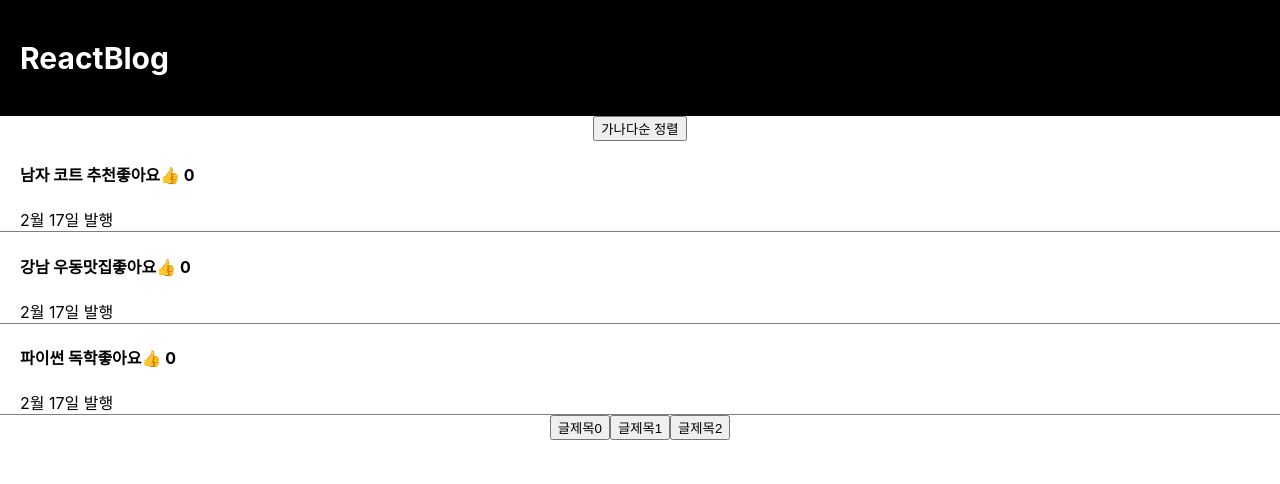
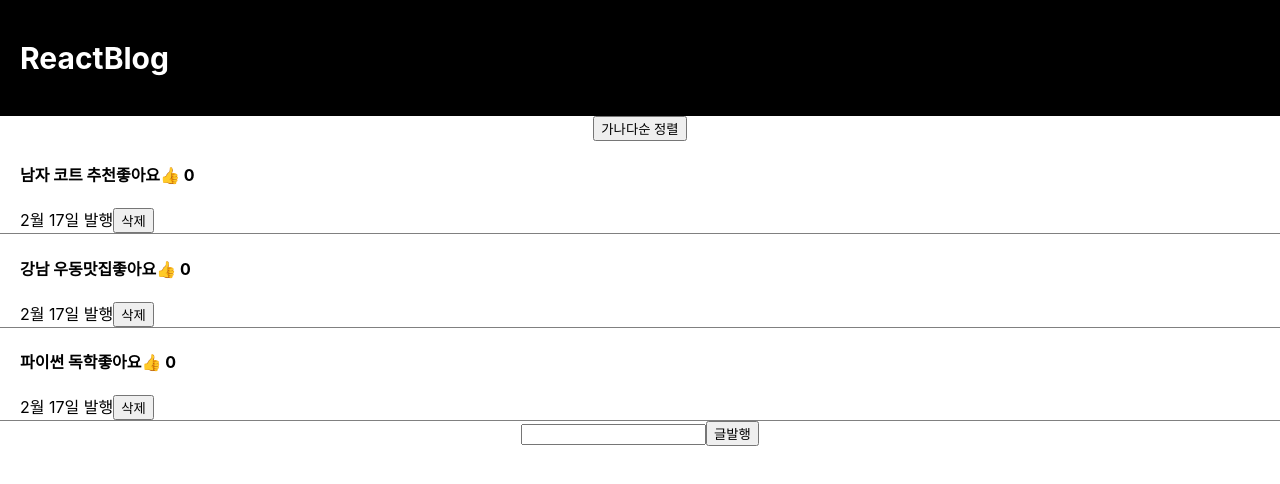
Before and after one commit to 0gun0/react-app, a React (Create React App) app: page / in a window 1280 px wide. Shown: the top 484 px of the page. Built offline with nearby package versions, Linux system fonts and the light colour scheme.

Commit message:
[FEAT] input excute/delete

```diff
--- a/src/App.js
+++ b/src/App.js
@@ -10,11 +10,11 @@
     "파이썬 독학",
   ]);
   let [title, setTitle] = useState(2);
+  let [입력값, 입력값변경] = useState("");
 
   let [따봉, 따봉변경] = useState([0, 0, 0]);
 
   let [modal, setModal] = useState(false);
-  let [unmodal, setUnModal] = useState(true);
 
   function 함수() {
     console.log(1);
@@ -98,12 +98,37 @@
               {/* 좋아요. 여기가 카운트 보여지는곳. 각 카운트를 센다. useState */}
             </h4>
             <p2>2월 17일 발행</p2>
+            <button
+              onClick={() => {
+                let copy = [...글제목];
+                copy.splice(i, 1);
+                Change(copy);
+              }}
+            >
+              {" "}
+              삭제{" "}
+            </button>
           </div>
         );
       })}
-      <button onClick={() => setTitle(0)}> 글제목0</button>
+      {/* <button onClick={() => setTitle(0)}> 글제목0</button>
       <button onClick={() => setTitle(1)}> 글제목1</button>
-      <button onClick={() => setTitle(2)}> 글제목2</button>
+      <button onClick={() => setTitle(2)}> 글제목2</button> */}
+      <input
+        onChange={(e) => {
+          입력값변경(e.target.value);
+          console.log(입력값);
+        }}
+      />
+      <button
+        onClick={() => {
+          let copy = [...글제목];
+          copy.unshift(입력값);
+          Change(copy);
+        }}
+      >
+        글발행
+      </button>
       {
         // 조건식 ? 참일때 실행할코드 : 거짓일 때 실행할 코드
         modal == true ? (
```
